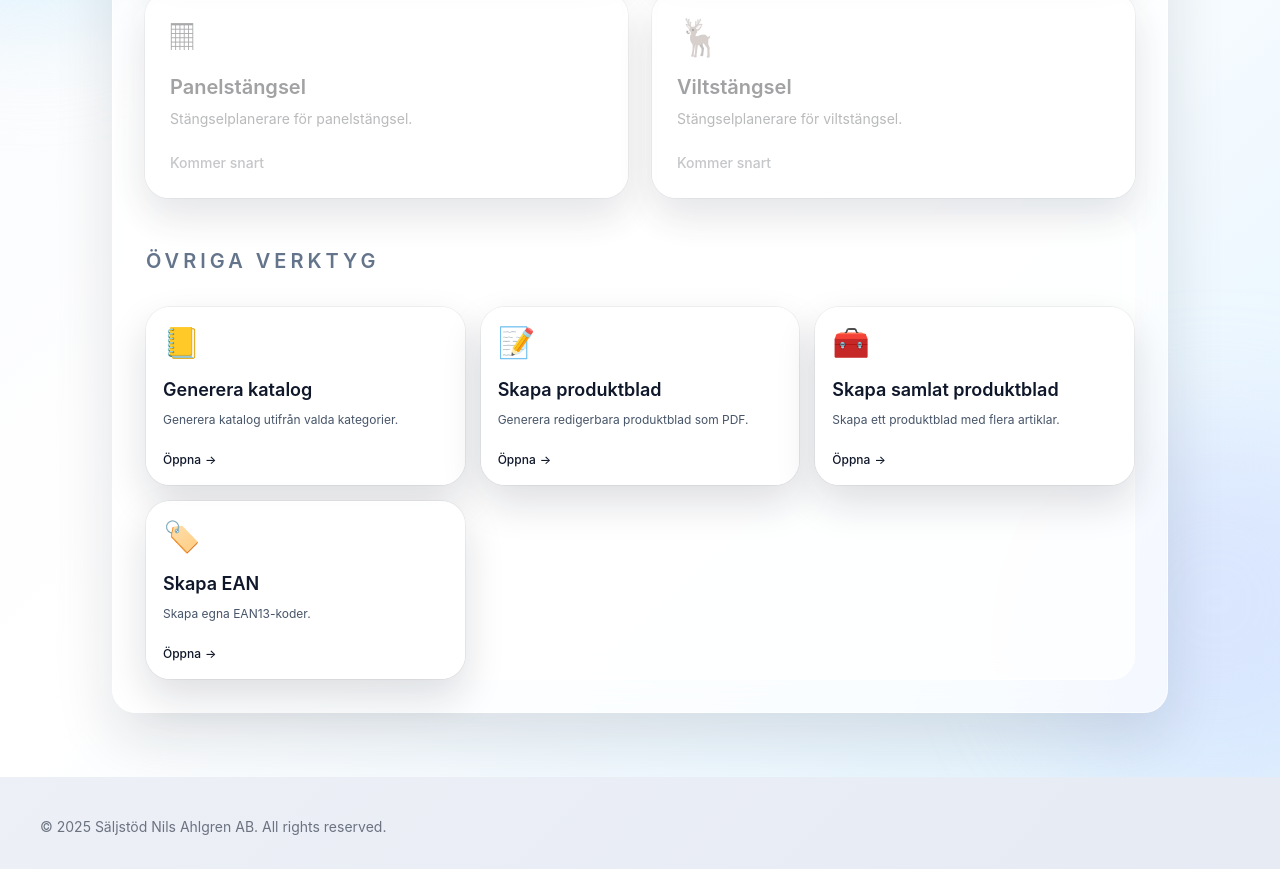
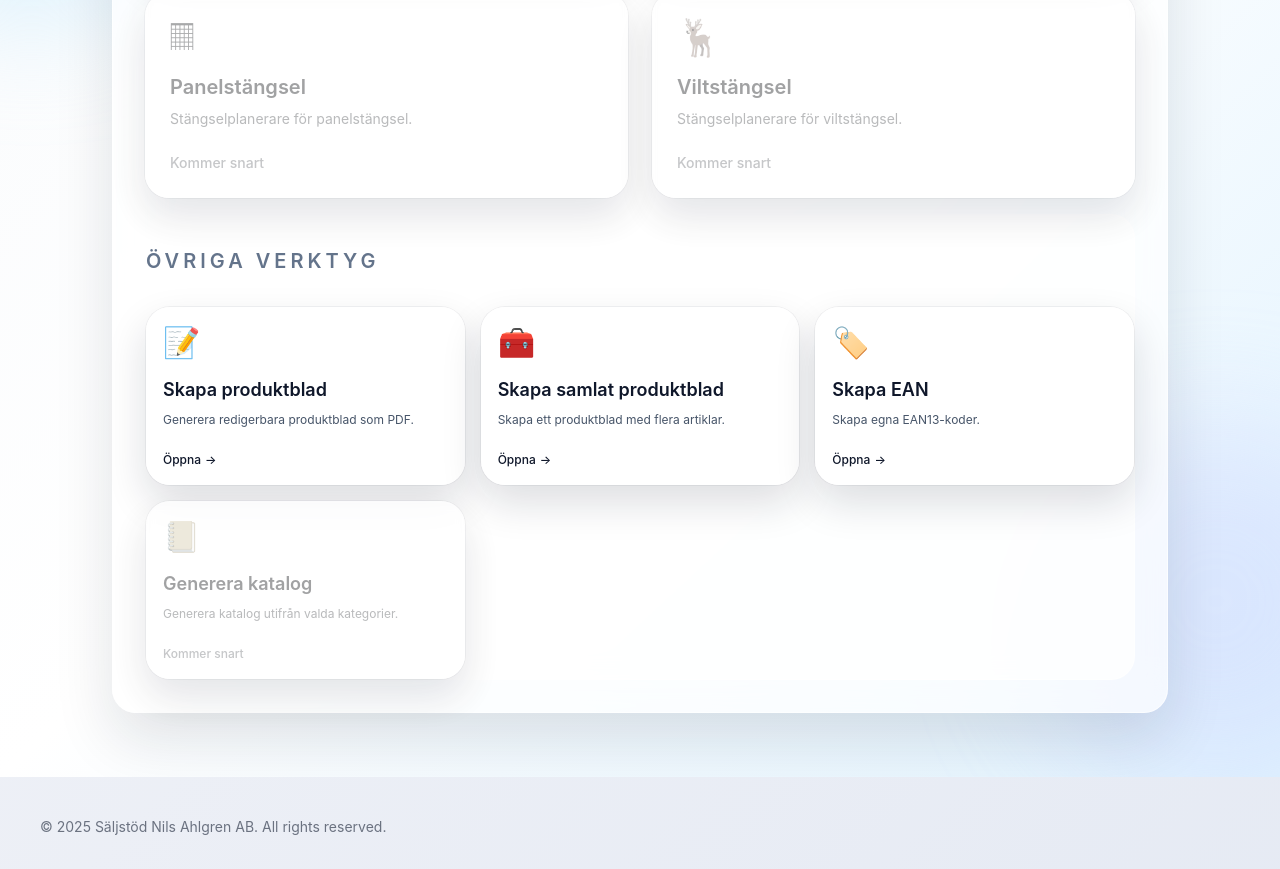
Before and after one commit to stockenb/saljstod-copy, a Next.js app: page / in a window 1280 px wide. Shown: the part 448-1317 px from the top of the page. Built offline with nearby package versions, Linux system fonts and the light colour scheme.

Commit message:
Bytt ordning på övriga verktyg

```diff
--- a/app/page.tsx
+++ b/app/page.tsx
@@ -37,13 +37,6 @@ const primaryCards: Card[] = [
 
 const secondaryCards: Card[] = [
   {
-    href: "/katalog",
-    title: "Generera katalog",
-    description: "Generera katalog utifrån valda kategorier.",
-    emoji: "📒",
-    variant: "compact" as const,
-  },
-  {
     href: "/produktblad",
     title: "Skapa produktblad",
     description: "Generera redigerbara produktblad som PDF.",
@@ -62,6 +55,13 @@ const secondaryCards: Card[] = [
     title: "Skapa EAN",
     description: "Skapa egna EAN13-koder.",
     emoji: "🏷️",
+    variant: "compact" as const,
+  },
+    {
+    href: "",
+    title: "Generera katalog",
+    description: "Generera katalog utifrån valda kategorier.",
+    emoji: "📒",
     variant: "compact" as const,
   },
 ];
```
